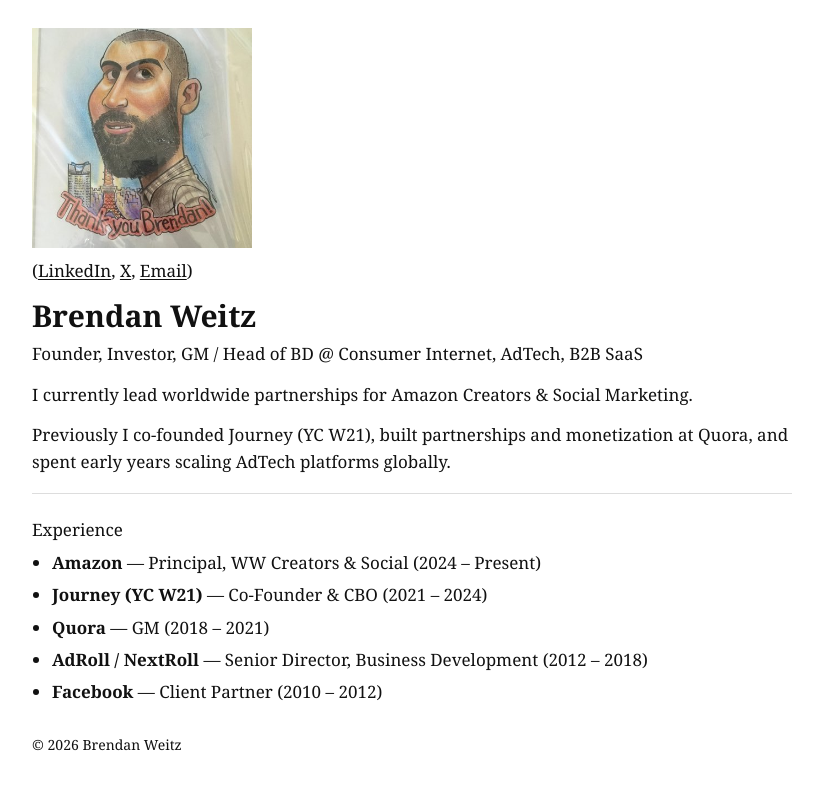
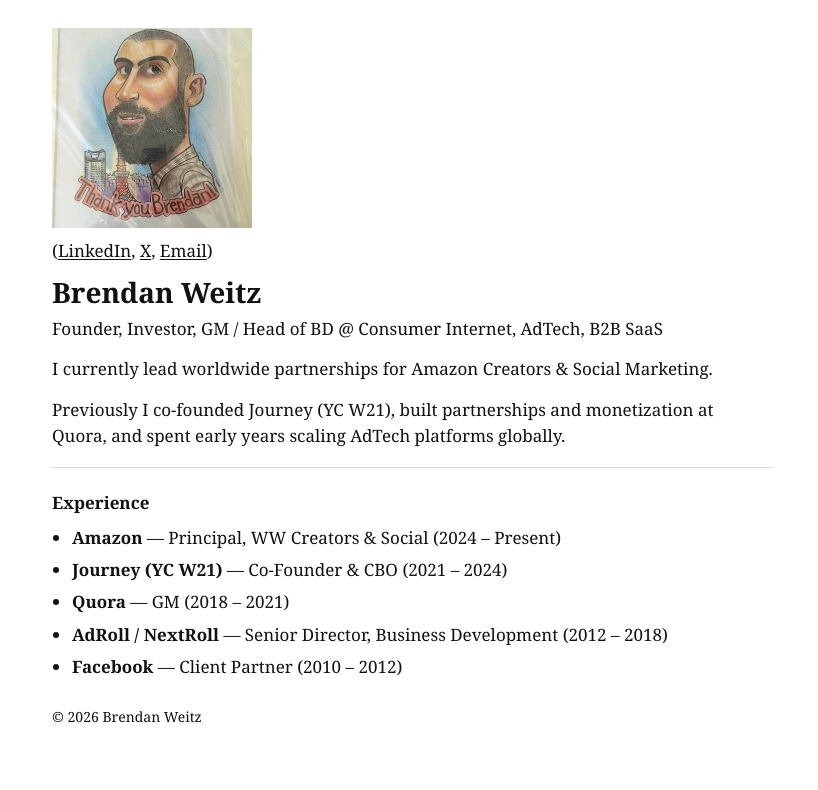
Before and after one commit to blw3232/brendanweitz-site, a Next.js app: page / in a window 1280 px wide. Shown: the top 790 px of the page, without its empty margins (228-1046 px from the left). Built offline with nearby package versions, Linux system fonts and the light colour scheme.

Commit message:
Update globals.css

```diff
--- a/app/globals.css
+++ b/app/globals.css
@@ -32,12 +32,12 @@ a {
 }
 
 .container {
-  max-width: 760px;
+  max-width: 720px;
   margin: 0 auto;
 }
 
 .heroImage {
-  width: 220px;
+  width: 200px;
   margin: 0 0 10px 0;
 }
 
@@ -46,33 +46,29 @@ a {
   height: auto;
   display: block;
   border-radius: 0;
-  box-shadow: none;
 }
 
 .links {
-  margin: 10px 0 14px;
+  margin: 8px 0 12px;
 }
 
 h1 {
-  font-size: 30px;
+  font-size: 28px;
   line-height: 1.2;
-  margin: 0 0 8px;
+  margin: 0 0 6px;
   font-weight: 700;
 }
 
 h2 {
   font-size: 17px;
-  line-height: 1.4;
-  margin: 0 0 16px;
+  margin: 0 0 14px;
   font-weight: 400;
-  color: var(--text);
 }
 
 h3 {
   font-size: 17px;
-  line-height: 1.4;
-  margin: 24px 0 8px;
-  font-weight: 400;
+  margin: 22px 0 8px;
+  font-weight: 700;
 }
 
 p {
@@ -91,11 +87,10 @@ li {
 hr {
   border: 0;
   border-top: 1px solid var(--border);
-  margin: 18px 0 18px;
+  margin: 18px 0;
 }
 
 .footer {
-  margin-top: 28px;
-  color: var(--text);
+  margin-top: 26px;
   font-size: 14px;
 }
```
